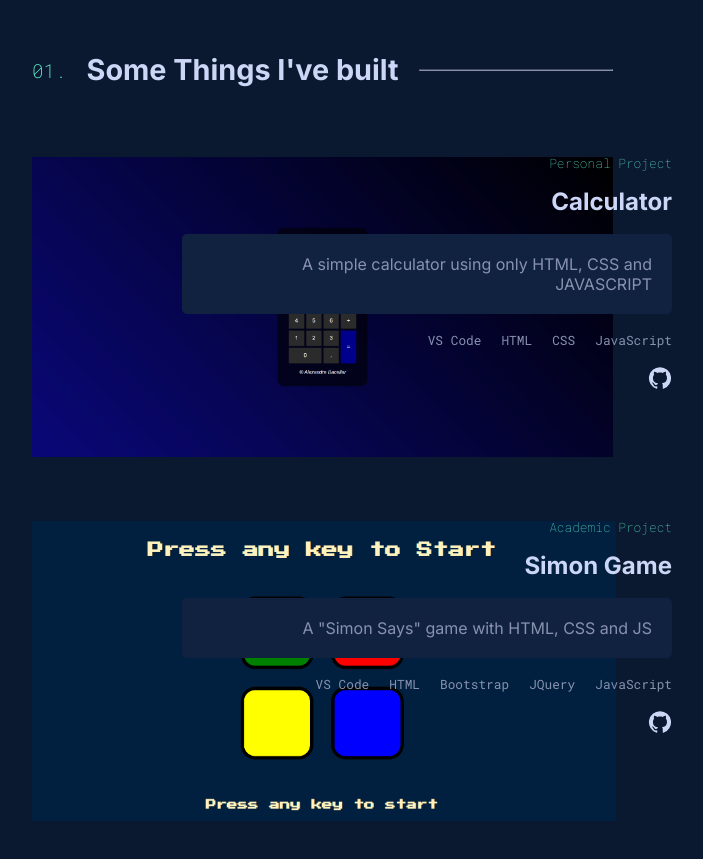
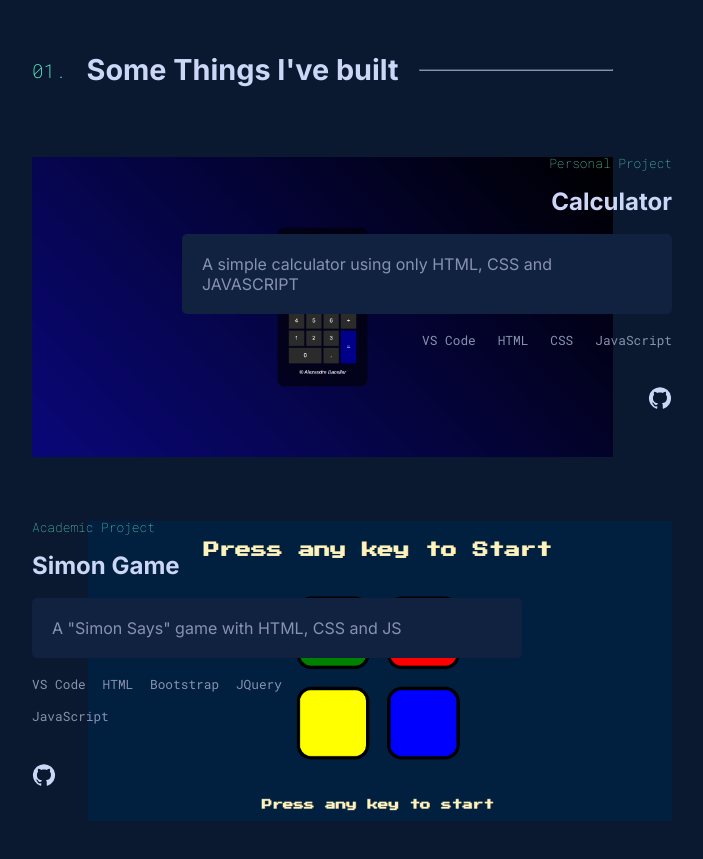
Before and after one commit to bacellar08/bacellar08.github.io, a React (Create React App) app: page / in a window 1280 px wide. Shown: the part 2220-3079 px from the top of the page, without its empty margins (288-991 px from the left). Built offline with nearby package versions, Linux system fonts and the light colour scheme.

Commit message:
Works component

```diff
--- a/src/App.js
+++ b/src/App.js
@@ -3,8 +3,10 @@ import Introduction from './components/Introduction'
 import Nav from './components/Nav'
 import Social from './components/Social'
 import Work from './components/Work'
+import './styles/FadeInOnScroll.css'
 
 const App = () => {
+
   return (
 
     <div style={{background: '#0A192F', height: '100vh'}}>
--- a/src/components/About.jsx
+++ b/src/components/About.jsx
@@ -3,6 +3,7 @@ import '../styles/about.css'
 import ProfilePic from '../img/profilepic.png'
 
 const About = () => {
+
   return (
     <div className='about-container'>
         <div className="about-info">
--- a/src/components/Project.jsx
+++ b/src/components/Project.jsx
@@ -3,11 +3,11 @@ import '../styles/project.css'
 
 const Project = (p) => {
   return (
-    <div className='project-container'>
+    <div className='project-container' style={{flexDirection: p.direction}}>
         <div className="img-space" style={{height: "300px", width: "400px"}}>
-        <img src={p.src} alt="Example" />
         </div>
-        <div className="project-info">
+        <img className='project-img' src={p.src} alt="Example" />
+        <div className="project-info" style={{alignItems: p.alignItems}}>
             <span className='project-type'>{p.type}</span>
             <h3 className='project-title'>{p.title}</h3>
             <p className='project-description'>{p.info}</p>
--- a/src/components/Work.jsx
+++ b/src/components/Work.jsx
@@ -13,6 +13,7 @@ const Work = () => {
         </div>
 
         <Project
+        alignItems='flex-end'
         src={SimpleCalculator}
         title='Calculator'
         type='Personal Project'
@@ -27,6 +28,8 @@ const Work = () => {
             }
         />
         <Project
+        direction='row-reverse'
+        alignItems='flex-start'
         src={SimonGame}
         title='Simon Game'
         type='Academic Project'
--- /dev/null
+++ b/src/styles/FadeInOnScroll.css
@@ -0,0 +1,8 @@
+.fade-in {
+    opacity: 0;
+    transition: opacity 0.5s ease-out;
+  }
+
+  .fade-in.is-visible {
+    opacity: 1;
+  }
--- a/src/styles/project.css
+++ b/src/styles/project.css
@@ -4,7 +4,7 @@
     margin: 0 auto;
     padding: 2rem 0;
 }
-.project-container img {
+.project-img {
     height: 300px;
     position: absolute;
     z-index: -1;
@@ -13,7 +13,7 @@
 .project-info {
     display: flex;
     flex-direction: column;
-    align-items: flex-end;
+    /* align-items: flex-end; */
 }
 
 .project-type {
@@ -31,6 +31,9 @@
 
 .project-techs {
     display: flex;
+    width: 250px;
+    flex-wrap: wrap;
+    justify-content: space-between;
 }
 
 .project-description {
@@ -39,15 +42,14 @@
     width: 450px;
     padding: 20px 20px;
     line-height: normal;
-    text-align: end;
     margin: 20px 0;
 
 }
 
 .project-techs li {
     list-style: none;
-    padding-left: 20px;
     font-family: var(--font-mono);
     color: var(--secondaryColor);
+    padding-bottom: 20px;
     font-size: 0.8rem;
 }
```
